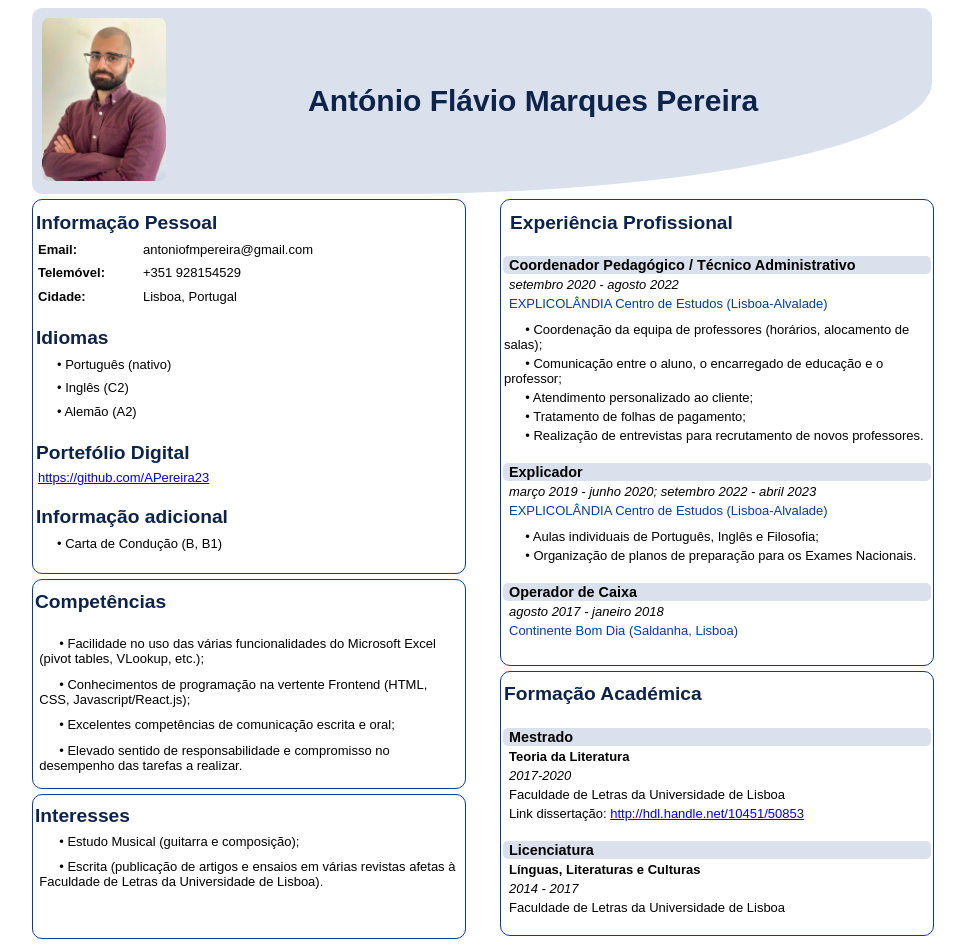
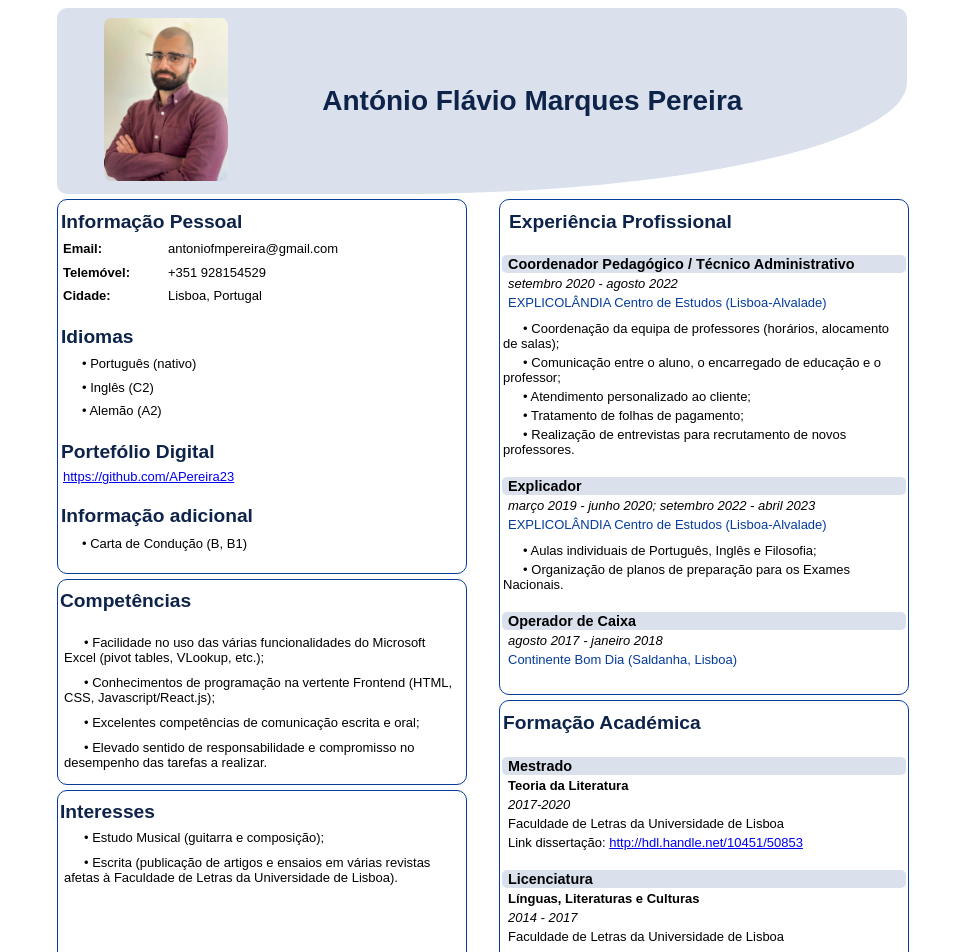
Before and after one commit to APereira23/curriculum-vitae-builder, a React (Create React App) app: page / in a window 1280 px wide. Shown: the top 952 px of the page, without its empty margins (158-1123 px from the left). Built offline with nearby package versions, Linux system fonts and the light colour scheme.

Commit message:
Better formatting for A4 sheet

```diff
--- a/package.json
+++ b/package.json
@@ -1,6 +1,7 @@
 {
   "name": "curriculum",
   "version": "0.1.0",
+  "homepage": "https://apereira23.github.io/curriculum-vitae-builder",
   "private": true,
   "dependencies": {
     "@testing-library/jest-dom": "^5.16.5",
@@ -12,6 +13,8 @@
     "web-vitals": "^2.1.4"
   },
   "scripts": {
+    "predeploy": "npm run build",
+    "deploy": "gh-pages -d build",
     "start": "react-scripts start",
     "build": "react-scripts build",
     "test": "react-scripts test",
@@ -36,6 +39,7 @@
     ]
   },
   "devDependencies": {
+    "gh-pages": "^5.0.0",
     "uniqid": "^5.4.0"
   }
 }
--- a/src/App.css
+++ b/src/App.css
@@ -10,7 +10,8 @@
 }
 
 .page {
-  max-width: 900px;
+  max-width: 850px;
+  width: 100%;
   margin: 0 auto;
   font-family: Arial, Helvetica, sans-serif;
   font-size: 13px;
@@ -45,9 +46,14 @@ body {
 .header-container {
   display: flex;
   align-items: center;
-  justify-content: left;
+  justify-content: space-evenly;
   border-radius: 10px;
   border-bottom-right-radius: 60%;
+}
+
+.photo-container {
+  margin-right: -25%;
+  margin-left: -15%;
 }
 
 .header-photo {
@@ -57,7 +63,7 @@ body {
 }
 
 .header-name {
-  font-size: 30px;
+  font-size: 28px;
   font-weight: bold;
 }
 
@@ -184,7 +190,7 @@ body {
 .hobbies-container {
   width: 100%;
   padding-top: 2%;
-  padding-bottom: 10%;
+  padding-bottom: 18%;
 }
 
 .hobbies-title {
```
Also changed, not shown: 14 other files (tests, documents, lock files or other folders).
